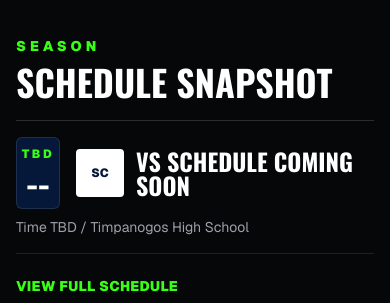
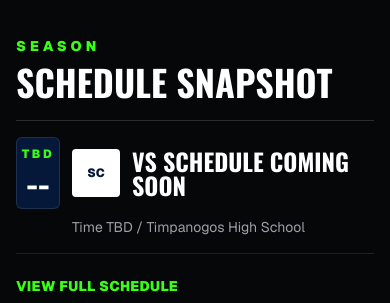
Before and after one commit to bhunter10/timpanogosfootball, a Next.js app: page / in a window 390 px wide. Shown: the part 1360-1663 px from the top of the page. Built offline with nearby package versions, Linux system fonts and the light colour scheme.

Commit message:
padding on mobile home page

```diff
--- a/app/page.tsx
+++ b/app/page.tsx
@@ -271,7 +271,7 @@ export default async function Home() {
               return (
                 <div
                   key={game.id}
-                  className="grid grid-cols-[48px_1fr] gap-x-3 gap-y-2 py-4 md:grid-cols-[80px_1fr_auto] md:gap-4 md:py-5 md:items-center"
+                  className="grid grid-cols-[44px_minmax(0,1fr)] gap-x-3 gap-y-2 overflow-hidden py-4 md:grid-cols-[80px_1fr_auto] md:items-center md:gap-4 md:py-5"
                 >
                   <div className="grid w-11 shrink-0 gap-0.5 rounded-md border border-white/10 bg-[var(--tf-navy)] px-1 py-2 text-center md:block md:w-14 md:px-1.5 md:py-2">
                     <p className="text-xs font-black uppercase tracking-[0.22em] text-[var(--tf-neon)]">
@@ -281,7 +281,7 @@ export default async function Home() {
                       {date.day || "--"}
                     </p>
                   </div>
-                  <div className="flex min-w-0 items-center gap-3 md:gap-4">
+                  <div className="flex min-w-0 items-center gap-3 overflow-hidden md:gap-4">
                     <div className="relative flex h-12 w-12 shrink-0 items-center justify-center overflow-hidden rounded-sm border border-white/15 bg-white md:h-14 md:w-14">
                       {game.opponentLogoUrl ? (
                         <Image
@@ -298,7 +298,7 @@ export default async function Home() {
                       )}
                     </div>
                     <div className="min-w-0">
-                      <p className="font-display break-words text-2xl font-bold uppercase leading-none text-white md:text-3xl">
+                      <p className="font-display break-words text-2xl font-bold uppercase leading-none text-white [overflow-wrap:anywhere] md:text-3xl">
                         {game.isHome ? "vs " : "@ "}
                         {game.opponent}
                       </p>
@@ -309,8 +309,8 @@ export default async function Home() {
                       ) : null}
                     </div>
                   </div>
-                  <div className="col-span-2 md:col-span-1 md:col-start-2">
-                    <p className="text-sm text-zinc-400 md:mt-2">
+                  <div className="col-start-2 min-w-0 md:col-span-1 md:col-start-2">
+                    <p className="break-words text-sm text-zinc-400 [overflow-wrap:anywhere] md:mt-2">
                       {date.weekday ? `${date.weekday} / ` : ""}
                       {date.time} /{" "}
                       {mapHref ? (
@@ -328,7 +328,7 @@ export default async function Home() {
                     </p>
                   </div>
                   {game.result ? (
-                    <span className="w-fit rounded-sm border border-white/15 px-3 py-2 text-xs font-black uppercase tracking-wide text-zinc-300">
+                    <span className="col-start-2 w-fit rounded-sm border border-white/15 px-3 py-2 text-xs font-black uppercase tracking-wide text-zinc-300 md:col-start-auto">
                       {game.result}
                     </span>
                   ) : null}
```
